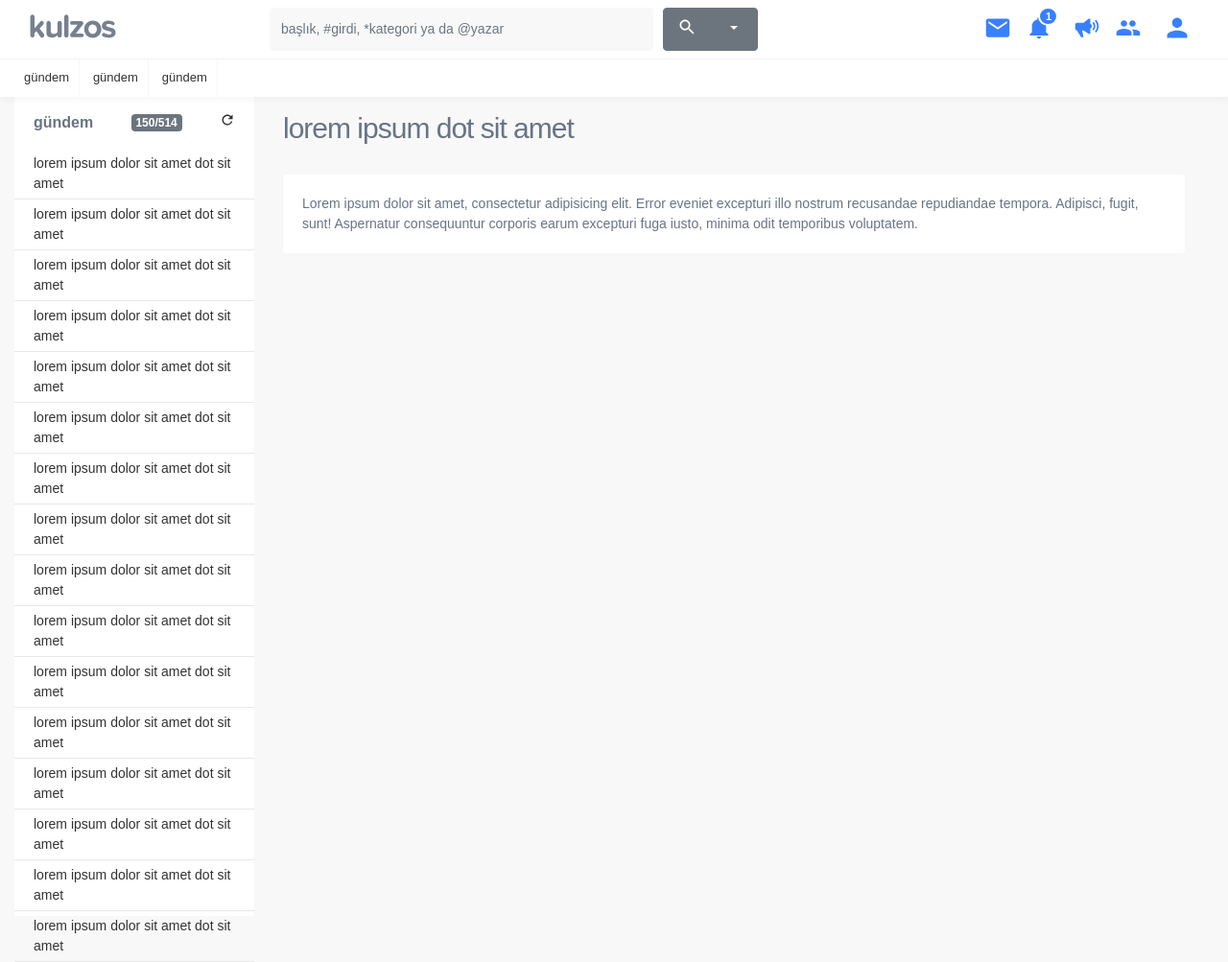
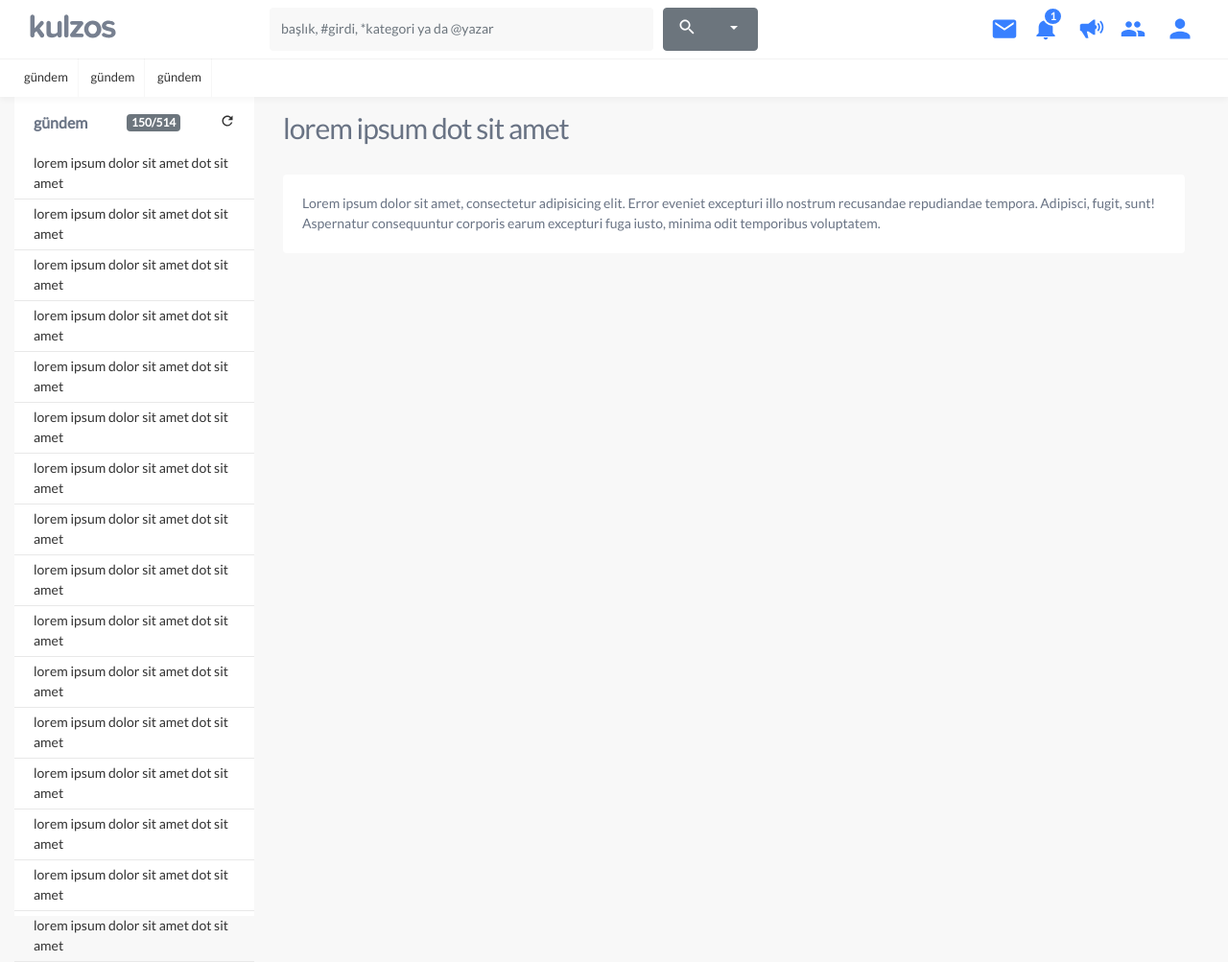
Before and after one commit to marikaya/kulzos-v2, a plain HTML site: page index.html in a window 1280 px wide. Shown: the whole page at 96% size. Drawn offline with nearby package versions, Linux system fonts and the light colour scheme; a web font is replaced by a local one.

Commit message:
CSS reformat

```diff
--- a/css/style.css
+++ b/css/style.css
@@ -29,9 +29,6 @@
 
 }
 
-
-
-
 @font-face {
   font-family: 'lato_trbold';
   src: url('../webfonts/latotr-bold-webfont.woff2') format('woff2'),
@@ -41,9 +38,6 @@
   font-style: normal;
 
 }
-
-
-
 
 @font-face {
   font-family: 'lato_tritalic';
@@ -55,9 +49,6 @@
 
 }
 
-
-
-
 @font-face {
   font-family: 'lato_trlight';
   src: url('../webfonts/latotr-light-webfont.woff2') format('woff2'),
@@ -68,11 +59,8 @@
 
 }
 
-
-
-
 @font-face {
-  font-family: '..lato_trregular';
+  font-family: 'lato_trregular';
   src: url('../webfonts/latotr-regular-webfont.woff2') format('woff2'),
   url('../webfonts/latotr-regular-webfont.woff') format('woff'),
   url('../webfonts/latotr-regular-webfont.ttf') format('truetype');
```
